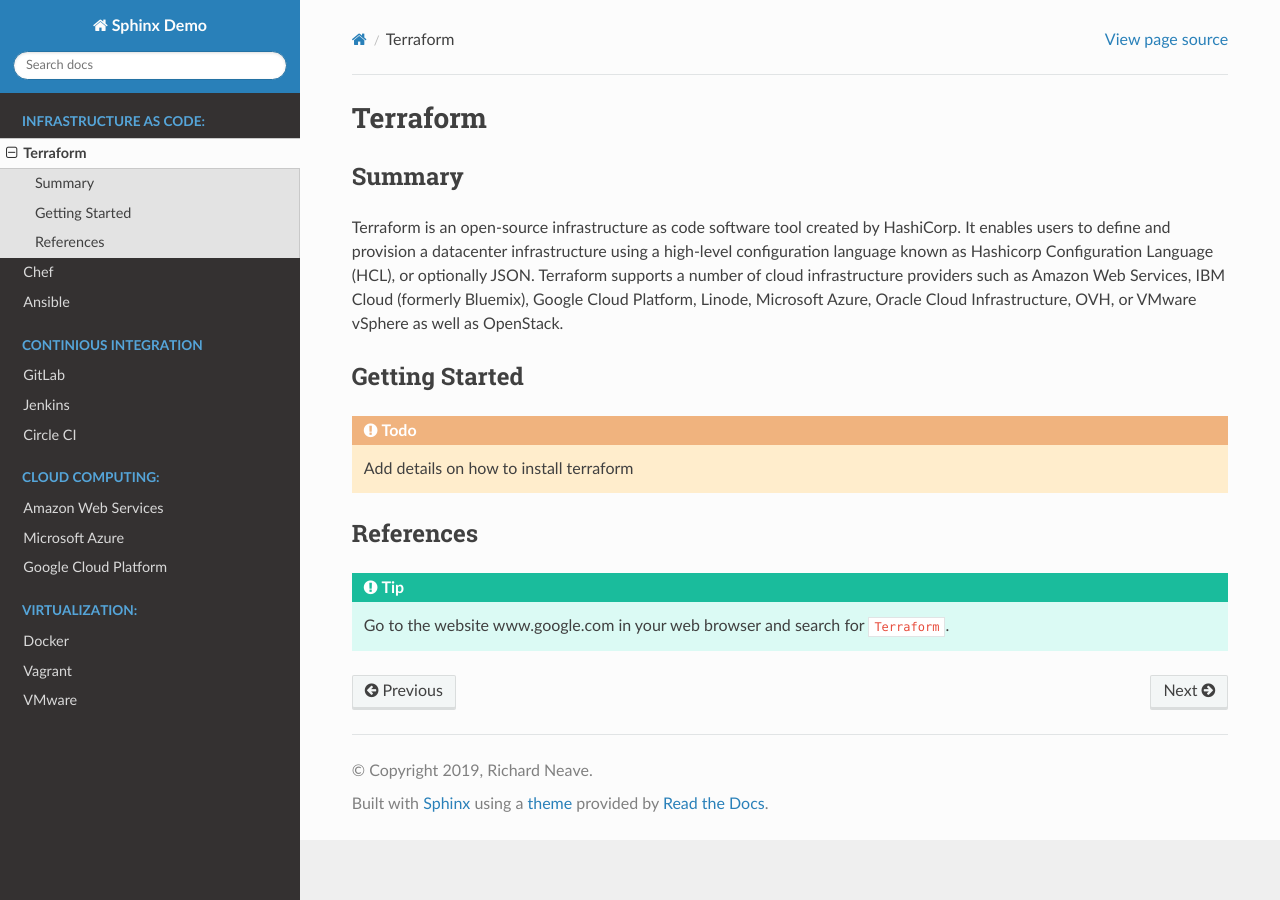
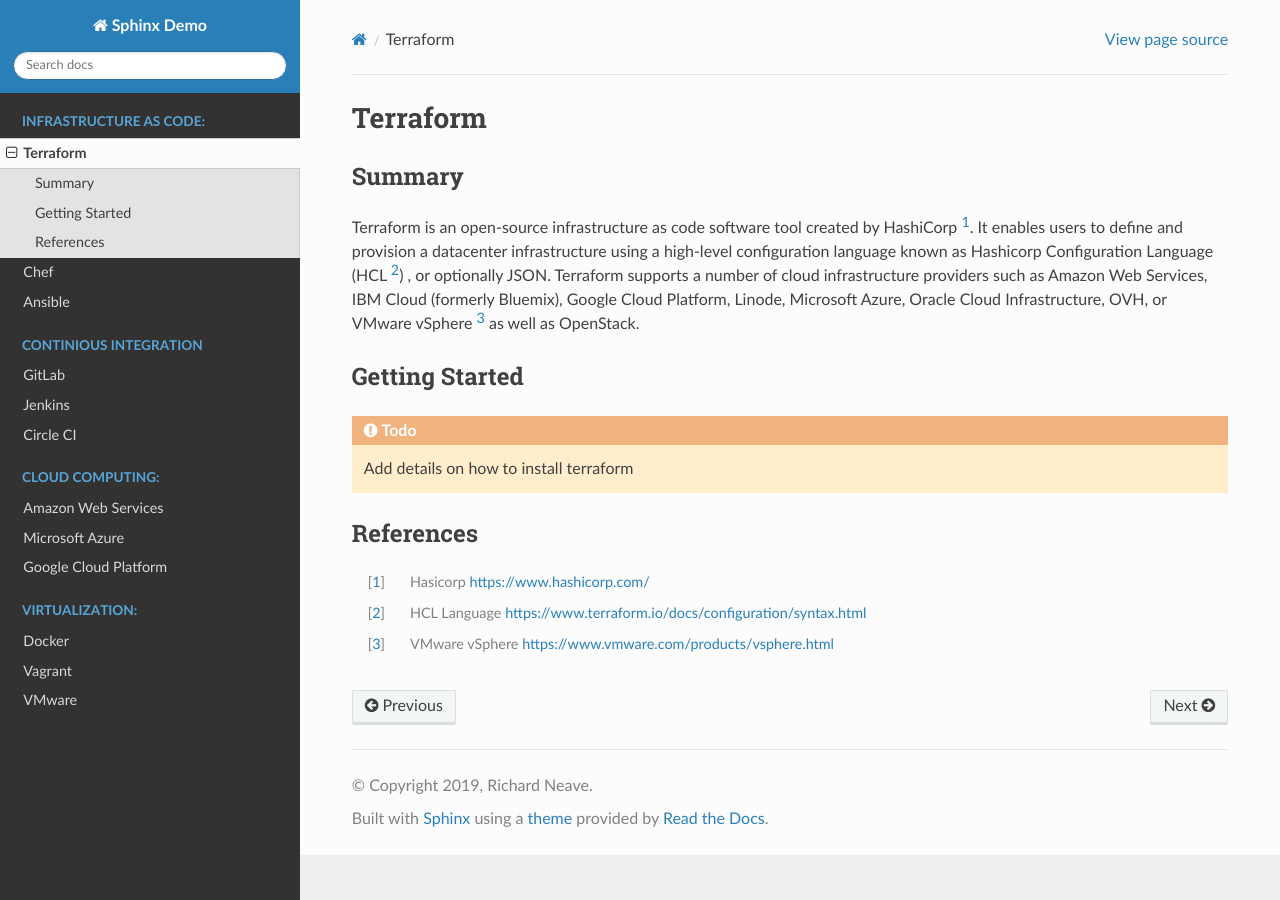
Before and after one commit to 7wmr/sphinx-demo, a Sphinx documentation site: the page built from docs/source/iac/terraform/terraform.rst, in a window 1280 px wide. Built offline with Sphinx 7.4.7 and the Read the Docs theme 2.0.0, drawn with Linux system fonts in a browser that asks for light colours.

```diff
--- a/NOTES.txt
+++ b/NOTES.txt
@@ -14,3 +14,6 @@
 - make
   - html
   - latexpdf
+- release
+  - error messages (cause an error)
+  - automate documentation release (circle ci)
--- a/docs/source/iac/terraform/terraform.rst
+++ b/docs/source/iac/terraform/terraform.rst
@@ -6,13 +6,13 @@ Summary
 --------------------------
 
 Terraform is an open-source infrastructure as code software
-tool created by HashiCorp. It enables users to define and
+tool created by HashiCorp [1]_. It enables users to define and
 provision a datacenter infrastructure using a high-level
 configuration language known as Hashicorp Configuration Language
-(HCL), or optionally JSON. Terraform supports a number of cloud
+(HCL [2]_) , or optionally JSON. Terraform supports a number of cloud
 infrastructure providers such as Amazon Web Services, IBM Cloud
 (formerly Bluemix), Google Cloud Platform, Linode, Microsoft
-Azure, Oracle Cloud Infrastructure, OVH, or VMware vSphere as
+Azure, Oracle Cloud Infrastructure, OVH, or VMware vSphere [3]_ as
 well as OpenStack.
 
 Getting Started
@@ -25,6 +25,6 @@ Getting Started
 References
 --------------------------
 
-.. tip::
-
-  Go to the website www.google.com in your web browser and search for ``Terraform``.
+.. [1] Hasicorp https://www.hashicorp.com/
+.. [2] HCL Language https://www.terraform.io/docs/configuration/syntax.html
+.. [3] VMware vSphere https://www.vmware.com/products/vsphere.html
```
